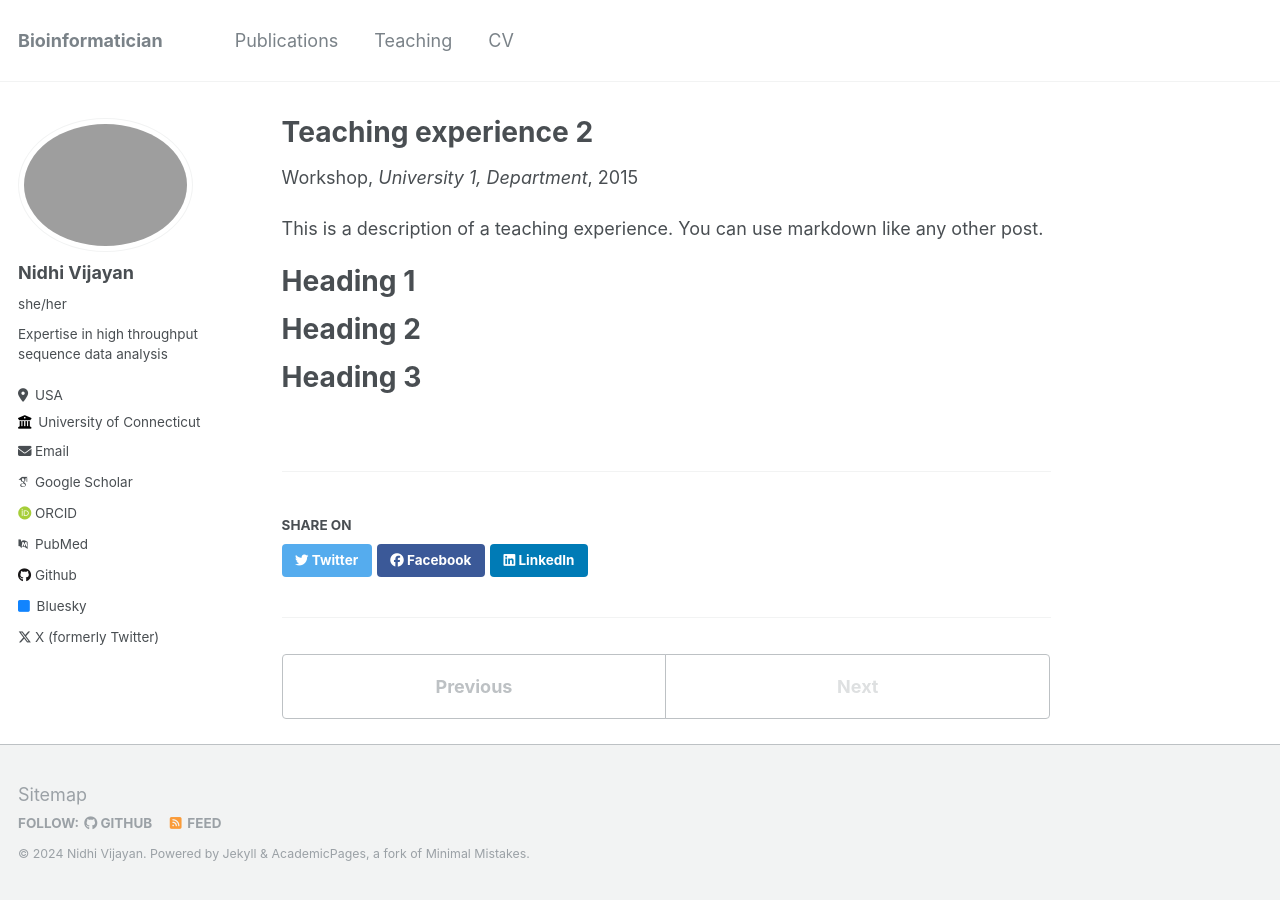
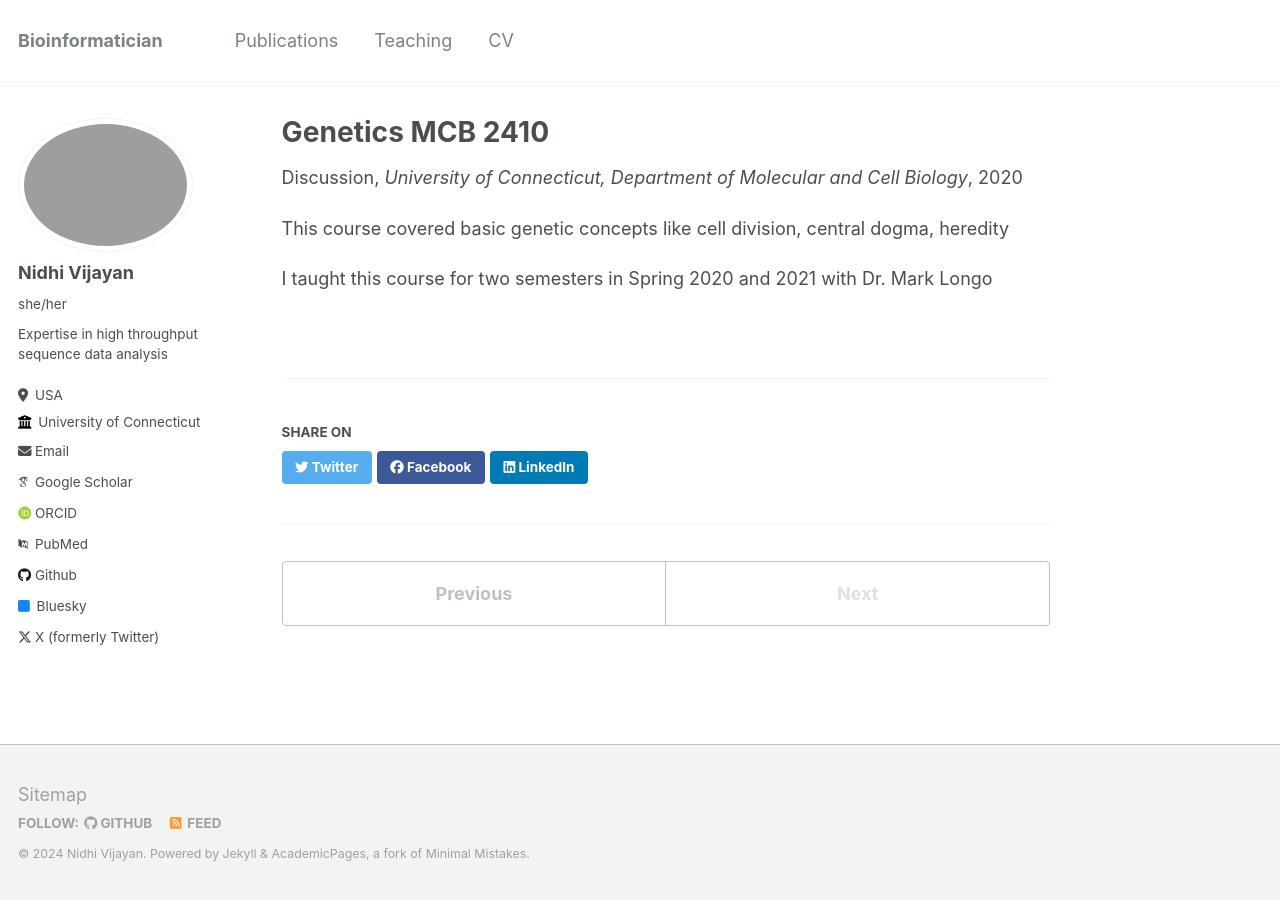
Before and after one commit to nidhivijayan/nidhivijayan.github.io, a Jekyll site: the page built from _teaching/2015-spring-teaching-2.md, in a window 1280 px wide. Built offline with Jekyll 4.4.1, drawn with Linux system fonts in a browser that asks for light colours; some web fonts are replaced.

Commit message:
Update 2015-spring-teaching-2.md

```diff
--- a/_teaching/2015-spring-teaching-2.md
+++ b/_teaching/2015-spring-teaching-2.md
@@ -1,20 +1,13 @@
 ---
-title: "Teaching experience 2"
+title: "Genetics MCB 2410"
 collection: teaching
-type: "Workshop"
+type: "Discussion"
 permalink: /teaching/2015-spring-teaching-1
-venue: "University 1, Department"
-date: 2015-01-01
+venue: "University of Connecticut, Department of Molecular and Cell Biology"
+date: 2020-01-01
 location: "City, Country"
 ---
 
-This is a description of a teaching experience. You can use markdown like any other post.
+This course covered basic genetic concepts like cell division, central dogma, heredity
 
-Heading 1
-======
-
-Heading 2
-======
-
-Heading 3
-======
+I taught this course for two semesters in Spring 2020 and 2021 with Dr. Mark Longo
```
